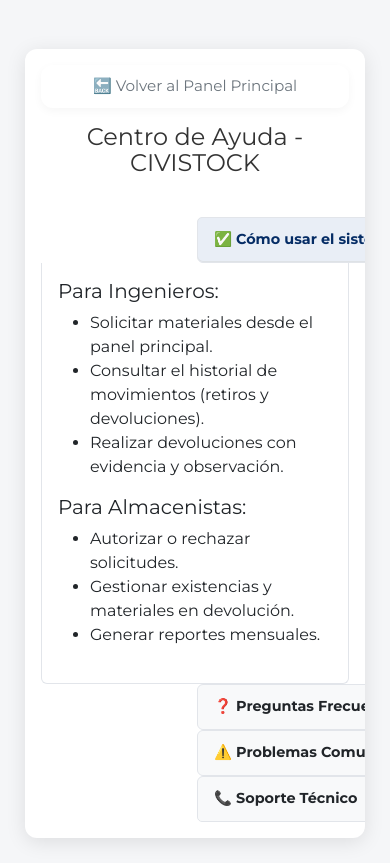
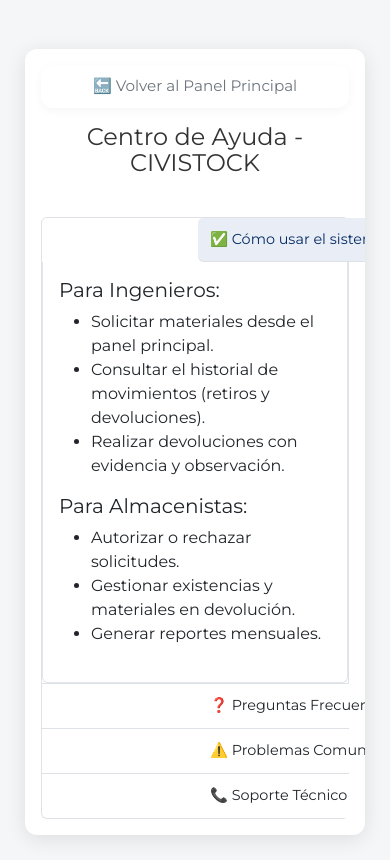
Before and after one commit to Daniel5415/civistock, a Flask app: page /ayuda in a window 390 px wide. Shown: the part 76-939 px from the top of the page. Run offline with Flask 3, Linux system fonts and the light colour scheme; the visitor is signed in with stand-in values (Sample User, id 1); some libraries are stand-ins or nearby versions.

Commit message:
ayuda  responsive

```diff
--- a/static/style.css
+++ b/static/style.css
@@ -473,36 +473,40 @@
   white-space: nowrap;
 }
 
-/* Asegura que el acordeón no se desborde y esté alineado con el contenido */
+/* Quitar cualquier indentación extra del acordeón */
+.ayuda-container {
+  padding-left: 16px; /* o ajusta a 12px si aún se ve muy separado */
+  padding-right: 16px;
+}
+
 .ayuda-container .accordion {
-  width: 100%;
   margin: 0;
   padding: 0;
-}
-
-/* Normaliza los items del acordeón */
+  width: 100%;
+}
+
+/* Asegura que cada item no tenga margen lateral oculto */
 .accordion-item {
-  width: 100%;
   margin: 0;
   padding: 0;
-  border: none;
-}
-
-/* Botones del acordeón consistentes y sin desplazamiento */
+}
+
+/* Reducir el padding izquierdo si se siente mucho espacio dentro del botón */
 .accordion-button {
-  width: 100%;
-  padding: 0.75rem 1rem;
-  margin: 0;
-  font-weight: 600;
-  background: #f8f9fa;
-  border: 1px solid #e2e5ea;
+  padding-left: 0.75rem; /* puedes bajarlo a 0.5rem si quieres más compacto */
+}
+
+/* Si algún wrapper de Bootstrap está introduciendo indent, forzarlo */
+.accordion,
+.accordion .accordion-item,
+.accordion-button {
+  box-sizing: border-box;
+}
+
+/* Opcional: hacer que el título del acordeón y su fondo ocupen todo sin desplazamiento visual */
+.accordion-button {
   border-radius: 6px;
-  display: flex;
-  align-items: center;
-  gap: 8px;
-  overflow-wrap: break-word;
-}
-
+}
 .accordion-button:not(.collapsed) {
   background: #e9eef6;
 }
```
